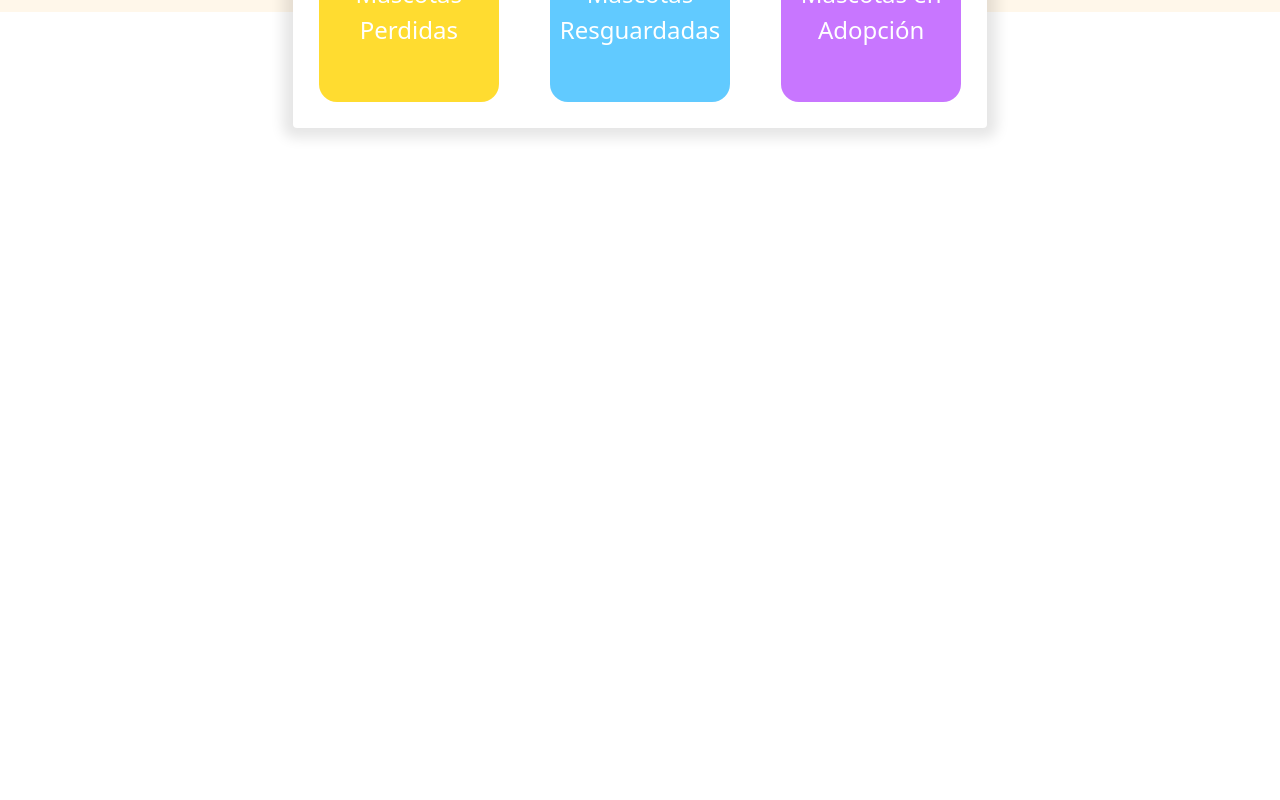
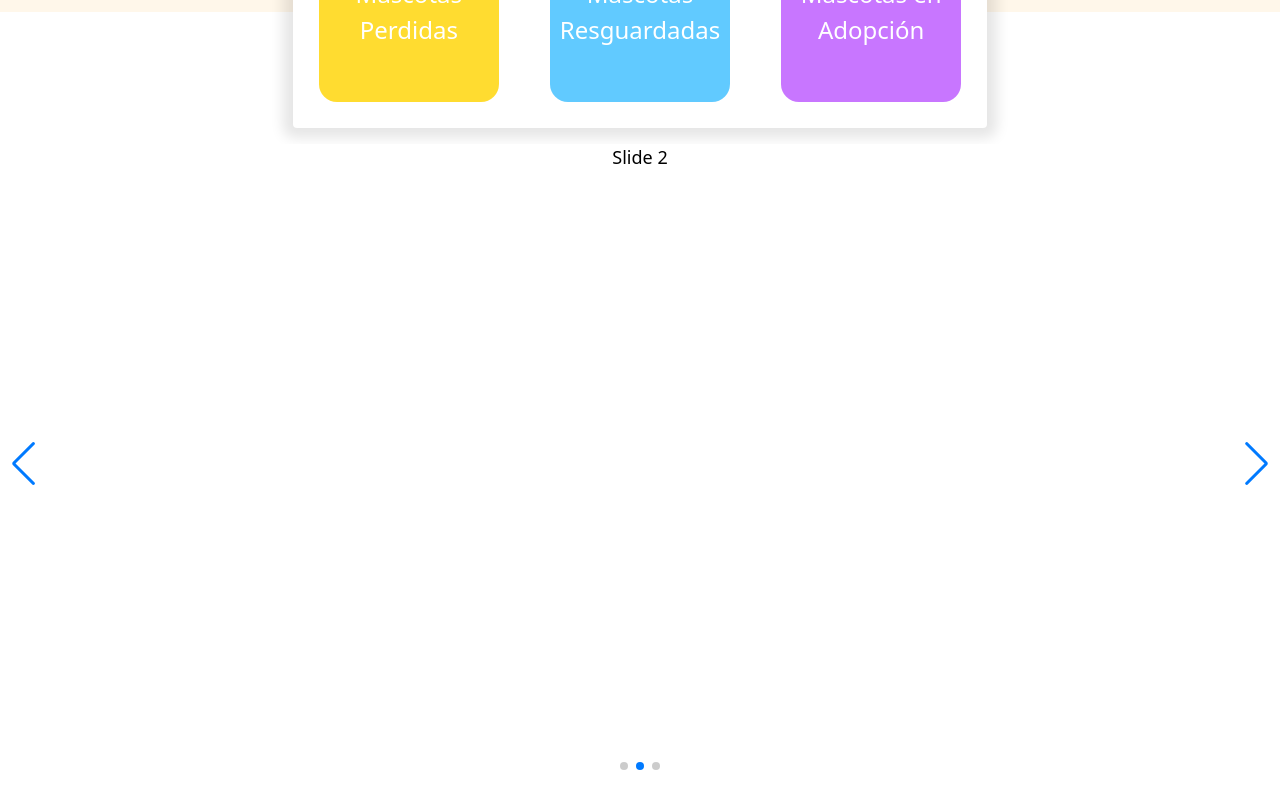
Before and after one commit to Alanav29/app-mascotas-ts, a React (Vite) app: page / in a window 1280 px wide. Shown: the part 534-1334 px from the top of the page. Before the commit the page ends 800 px from the top, so only its background shows below. Built offline with nearby package versions, Linux system fonts and the light colour scheme.

Commit message:
Se inicio publicity banner

```diff
--- a/package.json
+++ b/package.json
@@ -15,7 +15,8 @@
     "react-hook-form": "^7.46.1",
     "react-redux": "^8.1.2",
     "react-router-dom": "^6.15.0",
-    "sass": "^1.66.1"
+    "sass": "^1.66.1",
+    "swiper": "^10.2.0"
   },
   "devDependencies": {
     "@types/react": "^18.2.15",
--- /dev/null
+++ b/src/components/publicityBanner/PublicityBanner.tsx
@@ -0,0 +1,44 @@
+// import React, { useRef, useState } from "react";
+
+import { Swiper, SwiperSlide } from "swiper/react";
+import "swiper/css";
+import "swiper/css/pagination";
+import "swiper/css/navigation";
+import "../../styles/home/PublicityBanner.css";
+import { Autoplay, Pagination, Navigation } from "swiper/modules";
+
+type item = {
+	img: string;
+};
+
+interface Props {
+	items: Array<item>;
+}
+
+const PublicityBanner: React.FC<Props> = ({ items }) => {
+	return (
+		<>
+			<Swiper
+				centeredSlides={true}
+				autoplay={{
+					delay: 3000,
+					disableOnInteraction: false,
+				}}
+				pagination={{
+					clickable: true,
+				}}
+				navigation={true}
+				modules={[Autoplay, Pagination, Navigation]}
+				className="mySwiper"
+			>
+				<SwiperSlide>
+					<img src={items[0].img} />
+				</SwiperSlide>
+				<SwiperSlide>Slide 2</SwiperSlide>
+				<SwiperSlide>Slide 3</SwiperSlide>
+			</Swiper>
+		</>
+	);
+};
+
+export default PublicityBanner;
--- /dev/null
+++ b/src/components/publicityBanner/PublicityItem.tsx
@@ -0,0 +1,5 @@
+const PublicityItem = () => {
+	return <div>PublicityItem</div>;
+};
+
+export default PublicityItem;
--- a/src/screens/Home.tsx
+++ b/src/screens/Home.tsx
@@ -1,13 +1,20 @@
 import "../styles/home/Home.css";
 import Description from "../components/home/Description";
 import PetsButtons from "../components/home/PetsButtons";
+import PublicityBanner from "../components/publicityBanner/PublicityBanner";
+import trialIMG from "../assets/homeDescriptionImg.png";
 
 const Home = () => {
+	const publicityItems = [{ img: trialIMG }];
+
 	return (
 		<div>
 			<Description />
-			<div className="home-buttons-section  flex justify-center">
+			<div className="home-buttons-section flex justify-center mb-4">
 				<PetsButtons />
+			</div>
+			<div className="mb-4">
+				<PublicityBanner items={publicityItems} />
 			</div>
 		</div>
 	);
--- /dev/null
+++ b/src/styles/home/PublicityBanner.css
@@ -0,0 +1,22 @@
+.swiper {
+	width: 100%;
+	height: 100%;
+}
+
+.swiper-slide {
+	text-align: center;
+	font-size: 18px;
+	background: #fff;
+
+	/* Center slide text vertically */
+	display: flex;
+	justify-content: center;
+	align-items: center;
+}
+
+.swiper-slide img {
+	display: block;
+	width: 100%;
+	height: 100%;
+	object-fit: cover;
+}
```
Also changed, not shown: 1 other file (tests, documents, lock files or other folders).
